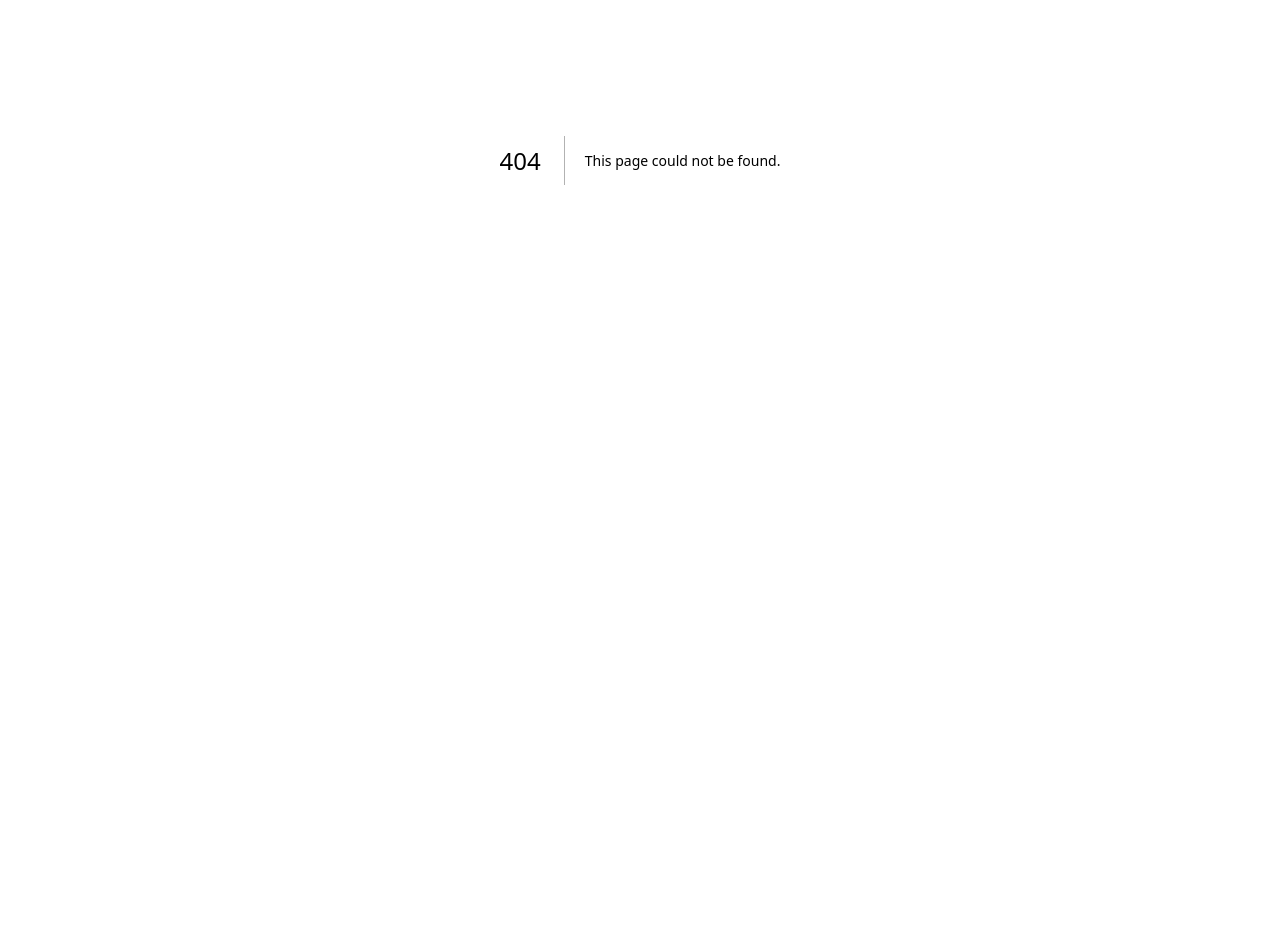
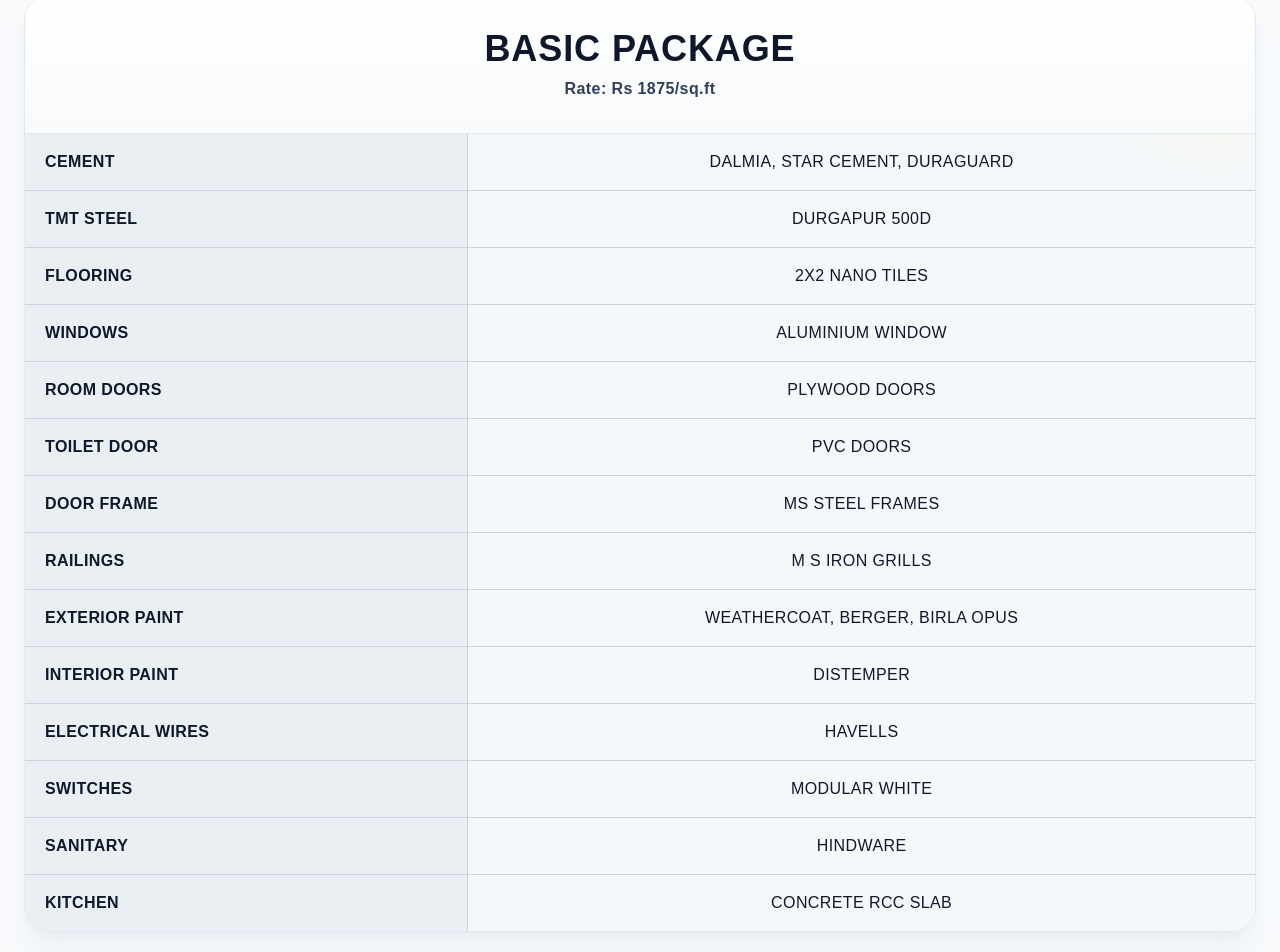
Before and after one commit to Rudhranksh27/rudhco.com, a Next.js app: page /packages in a window 1280 px wide. Before the commit this address had no page. Shown: the part 240-1192 px from the top of the page. Before the commit the page ends 800 px from the top, so only its background shows below. Built offline with nearby package versions, Linux system fonts and the light colour scheme.

Commit message:
feat: add construction packages section

```diff
--- a/app/navbar.tsx
+++ b/app/navbar.tsx
@@ -31,6 +31,8 @@
 
               {/* Nested Desktop Dropdown for Services */}
               <DesktopServicesDropdown pathname={pathname} />
+
+              <NavItem href="/packages" text="Packages" isActive={pathname === '/packages'} />
 
               <NavItem href="/contact" text="Contact" isActive={pathname === '/contact'} />
             </ul>
@@ -107,6 +109,7 @@
             </li>
 
             <MobileNavItem href="/contact" text="Contact" onClick={() => setIsOpen(false)} isActive={pathname === '/contact'} />
+             <MobileNavItem href="/packages" text="Packages" onClick={() => setIsOpen(false)} isActive={pathname === '/packages'} />
           </ul>
         </div>
       )}
--- /dev/null
+++ b/app/packages/page.tsx
@@ -0,0 +1,151 @@
+  import Navbar from "../navbar";
+
+type PackageRow = {
+  item: string;
+  value: string;
+};
+
+type PackageSpec = {
+  name: string;
+  rate: string;
+  rows: PackageRow[];
+};
+
+const packageData: PackageSpec[] = [
+  {
+    name: "Basic Package",
+    rate: "1875/sq.ft",
+    rows: [
+      { item: "Cement", value: "DALMIA, STAR CEMENT, DURAGUARD" },
+      { item: "TMT Steel", value: "DURGAPUR 500D" },
+      { item: "Flooring", value: "2x2 NANO TILES" },
+      { item: "Windows", value: "ALUMINIUM WINDOW" },
+      { item: "Room Doors", value: "PLYWOOD DOORS" },
+      { item: "Toilet Door", value: "PVC DOORS" },
+      { item: "Door Frame", value: "MS STEEL FRAMES" },
+      { item: "Railings", value: "M S IRON GRILLS" },
+      { item: "Exterior Paint", value: "WEATHERCOAT, BERGER, BIRLA OPUS" },
+      { item: "Interior Paint", value: "DISTEMPER" },
+      { item: "Electrical Wires", value: "HAVELLS" },
+      { item: "Switches", value: "MODULAR WHITE" },
+      { item: "Sanitary", value: "HINDWARE" },
+      { item: "Kitchen", value: "CONCRETE RCC SLAB" },
+    ],
+  },
+  {
+    name: "Standard Package",
+    rate: "1985/sq.ft",
+    rows: [
+      { item: "Cement", value: "DALMIA, STAR CEMENT, DURAGUARD" },
+      { item: "TMT Steel", value: "SHYAM STEEL 550D, JSW NEOSTEEL 550D" },
+      { item: "Flooring", value: "4x2 DIGITAL TILES" },
+      { item: "Windows", value: "UPVC/ALUMINIUM WINDOWS" },
+      { item: "Room Doors", value: "WPC STYLE DOORS" },
+      { item: "Toilet Door", value: "PVC DOORS" },
+      { item: "Door Frame", value: "TATA EASYFIT" },
+      { item: "Railings", value: "STAINLESS STEEL" },
+      { item: "Exterior Paint", value: "ASIAN PAINTS WEATHERCOAT" },
+      { item: "Interior Paint", value: "BERGER, ASIAN PAINTS" },
+      { item: "Electrical", value: "HAVELLS, ANCHOR" },
+      { item: "Switches", value: "MODULAR WHITE" },
+      { item: "Sanitary", value: "HINDWARE" },
+      { item: "Kitchen", value: "GRANITE SLAB AND WALL TILES FINISHING" },
+    ],
+  },
+  {
+    name: "Premium Package",
+    rate: "2100/sq.ft",
+    rows: [
+      { item: "Cement", value: "DALMIA, DURAGUARD, STAR" },
+      { item: "TMT Steel", value: "TATA TISCON 550D, SAIL 550D" },
+      { item: "Flooring", value: "4x2 DIGITAL TILES" },
+      { item: "Windows", value: "UPVC/ALUMINIUM WINDOWS" },
+      { item: "Room Doors", value: "HIGH-QUALITY WPC DESIGN DOORS" },
+      { item: "Toilet Door", value: "WPC PREMIUM 30MM DOOR" },
+      { item: "Door Frame", value: "TATA EASYFIT COLOUR FRAME" },
+      { item: "Railings", value: "STAINLESS STEEL" },
+      { item: "Exterior Paint", value: "BERGER, BIRLA OPUS EQUIVALENT WEATHERCOAT" },
+      { item: "Interior Paint", value: "BERGER, BIRLA OPUS EQUIVALENT PLASTIC PAINT" },
+      { item: "Electrical", value: "ISI GRADE COPPER WIRE OF BRANDS FINOLEX, HAVELLS, ANCHOR" },
+      { item: "Switches", value: "ISI GRADE MODULAR PREMIUM WHITE" },
+      { item: "Sanitary", value: "JAQUAR STANDARD COLLECTION" },
+      { item: "Kitchen", value: "KITCHEN SLAB WITH GRANITE & CONCRETE SLAB FOR STORAGE" },
+    ],
+  },
+];
+
+function PackageTable({ pkg }: { pkg: PackageSpec }) {
+  return (
+    <section className="relative bg-white/90 backdrop-blur-sm border border-slate-200 rounded-3xl shadow-xl shadow-slate-200/50 overflow-hidden">
+      <div className="absolute -top-20 -right-16 w-52 h-52 rounded-full bg-amber-200/20 blur-2xl pointer-events-none" />
+      <div className="px-5 md:px-8 py-6 md:py-8 text-center border-b border-slate-200 bg-linear-to-b from-white to-slate-50 relative">
+        <h2 className="text-2xl md:text-4xl font-bold tracking-wide text-slate-900 uppercase">
+          {pkg.name}
+        </h2>
+        <p className="mt-2 text-slate-700 font-semibold tracking-wide">Rate: Rs {pkg.rate}</p>
+      </div>
+
+      <div className="hidden md:block overflow-x-auto">
+        <table className="w-full border-collapse">
+          <tbody>
+            {pkg.rows.map((row) => (
+              <tr key={row.item} className="border-b border-slate-300 last:border-b-0">
+                <td className="w-[36%] px-5 py-4 text-sm md:text-base font-bold uppercase tracking-wide bg-slate-200/70 border-r border-slate-300">
+                   {row.item}
+                </td>
+                <td className="w-[64%] px-5 py-4 text-sm md:text-base text-center uppercase tracking-wide bg-slate-100/70">
+                  {row.value}
+                </td>
+              </tr>
+            ))}
+          </tbody>
+        </table>
+      </div>
+
+      <div className="md:hidden p-4 space-y-3 bg-slate-50/70">
+        {pkg.rows.map((row) => (
+          <article
+            key={row.item}
+            className="rounded-2xl border border-slate-200 bg-white p-4 shadow-sm"
+          >
+            <p className="text-[11px] font-bold tracking-[0.18em] text-amber-600 uppercase mb-2">
+              {row.item}
+            </p>
+            <p className="text-sm font-medium text-slate-700 uppercase leading-relaxed">
+              {row.value}
+            </p>
+          </article>
+        ))}
+      </div>
+    </section>
+  );
+}
+
+export default function PackagesPage() {
+  return (
+    <div className="min-h-screen bg-slate-50 text-slate-900 overflow-x-hidden">
+      <Navbar />
+
+      <div className="fixed top-0 left-0 w-full h-full overflow-hidden pointer-events-none z-0">
+        <div className="absolute top-[12%] left-[4%] w-[320px] h-[320px] border-[28px] border-amber-500/10 rounded-3xl" />
+        <div className="absolute bottom-[6%] right-[4%] w-[260px] h-[260px] border-[20px] border-blue-600/5 rounded-full" />
+        <div className="absolute top-[36%] right-[18%] w-[120px] h-[120px] bg-amber-400/10 rotate-45" />
+      </div>
+
+      <main className="relative z-10 max-w-7xl mx-auto px-4 md:px-6 pt-28 pb-16 space-y-10 md:space-y-12">
+        <section className="text-center max-w-3xl mx-auto mb-2">
+          <h1 className="text-4xl md:text-5xl font-bold text-slate-900 tracking-wide uppercase">
+            Construction Packages
+          </h1>
+          <p className="mt-4 text-slate-600 font-light leading-relaxed">
+            Choose the package that fits your budget and material preferences. Every plan is structured for transparent quality and delivery.
+          </p>
+        </section>
+
+        {packageData.map((pkg) => (
+          <PackageTable key={pkg.name} pkg={pkg} />
+        ))}
+      </main>
+    </div>
+  );
+}
```
Also changed, not shown: 1 other file (tests, documents, lock files or other folders).
